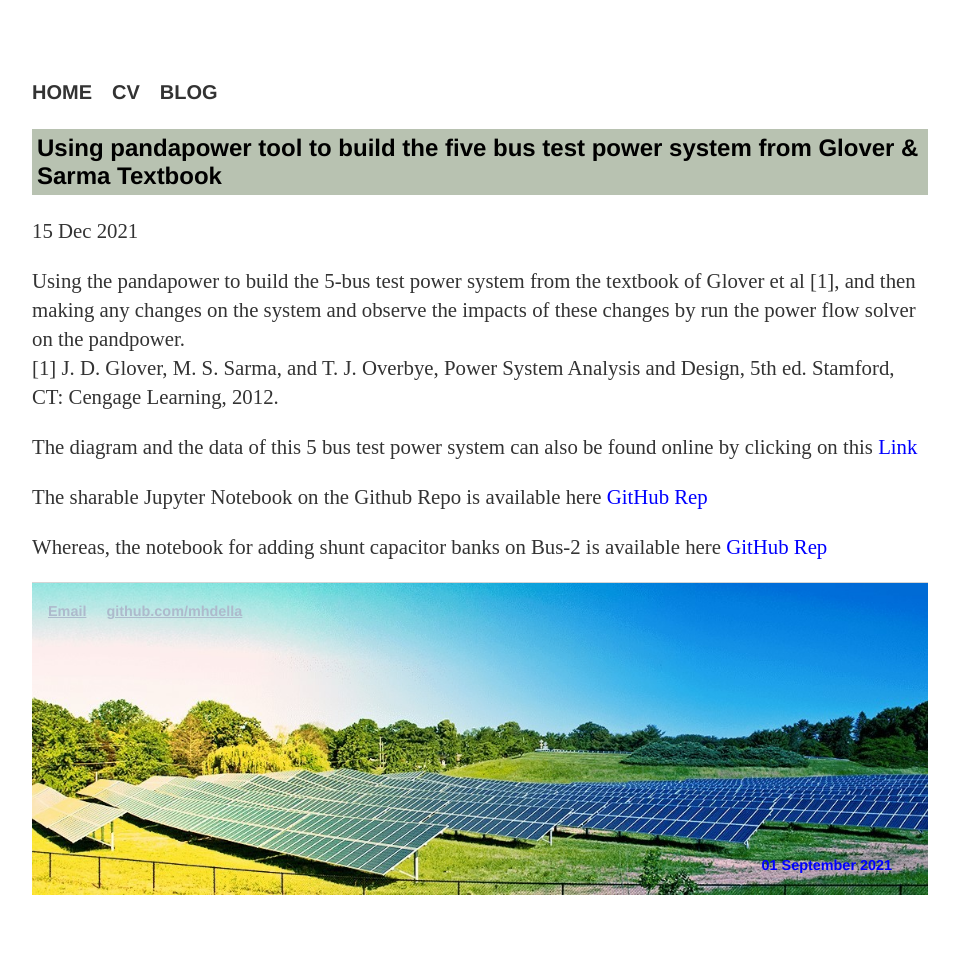
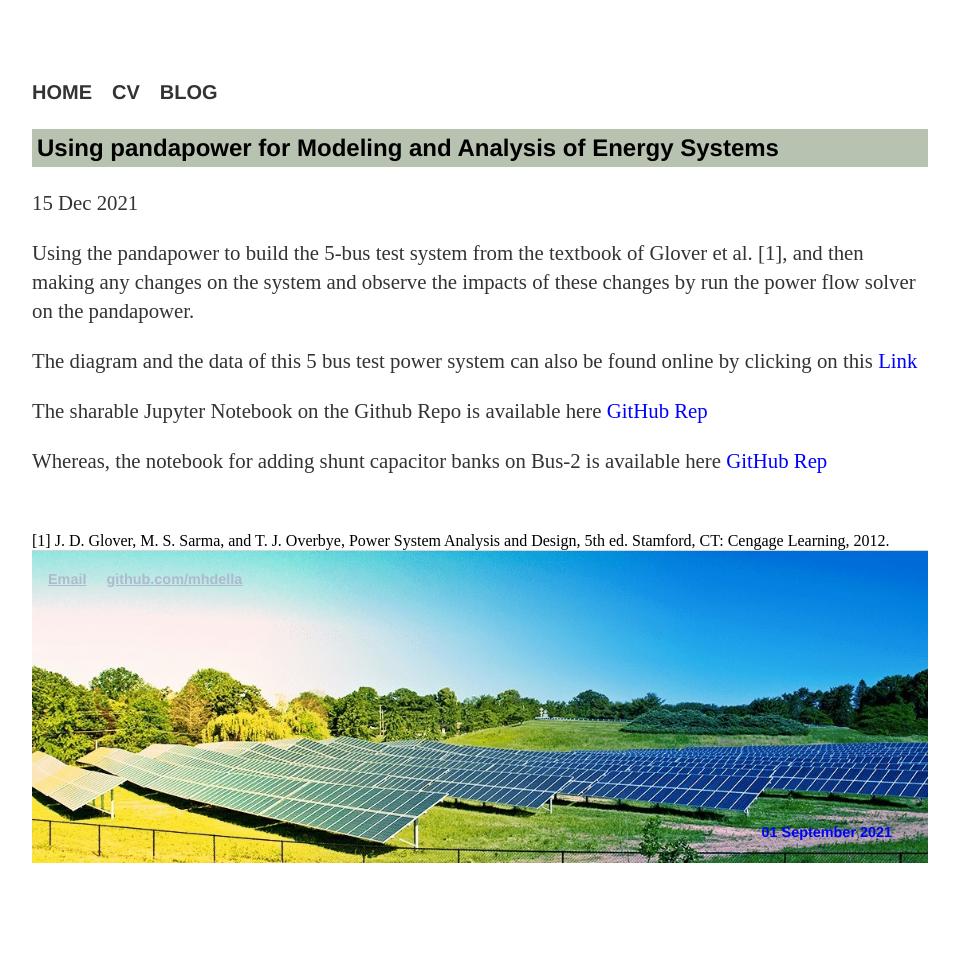
Before and after one commit to MohamedAbuella/MohamedAbuella.github.io, a Jekyll site: the page built from _posts/2021-12-15-five=bus-test-power-system-from-Glover-&-Sarma-Textbook.html, in a window 1280 px wide. Shown: the whole page, without its empty margins (160-1119 px from the left). Built offline with Jekyll 4.4.1, drawn with Linux system fonts in a browser that asks for light colours; nearby versions of some CDN libraries; a script that is not in the unit is left out; comment, search, counter and statistics services are not loaded; after the commit the page ends 927 px from its top, so only the background shows below that.

Commit message:
Update 2021-12-15-five=bus-test-power-system-from-Glover-&-Sarma-Textbook.html

```diff
--- a/_posts/2021-12-15-five=bus-test-power-system-from-Glover-&-Sarma-Textbook.html
+++ b/_posts/2021-12-15-five=bus-test-power-system-from-Glover-&-Sarma-Textbook.html
@@ -1,14 +1,15 @@
 ---
-title:      "Using pandapower tool to build the five bus test power system from Glover & Sarma Textbook"
+title:      "Using pandapower for Modeling and Analysis of Energy Systems"
 created_at: 2021-12-15 12:00:00 EST
 author:     Mohamed Abuella
 layout:     post
 tags:       [Blog]
 ---
-<p> Using the pandapower to build the 5-bus test power system from the textbook of Glover et al [1], and then making any changes on the system and observe the impacts of these changes by run the power flow solver on the pandpower.
-<br> [1] J. D. Glover, M. S. Sarma, and T. J. Overbye, Power System Analysis and Design, 5th ed. Stamford, CT: Cengage Learning, 2012.
+<p> Using the pandapower to build the 5-bus test system from the textbook of Glover et al. [1], and then making any changes on the system and observe the impacts of these changes by run the power flow solver on the pandapower.
 <p>The diagram and the data of this 5 bus test power system can also be found online by clicking on this <a href="https://al-roomi.org/component/content/article?id=76:5-bus-system-glover-s-book" target="_blank" style="color:blue"> Link </a> </p>
 <p>The sharable Jupyter Notebook on the Github Repo is available here <a href="https://github.com/mhdella/IEEE-test-bus-systems-by-Pandapower/blob/main/5bus_system_glover.ipynb" target="_blank" style="color:blue"> GitHub Rep </a> </p>
 <p>Whereas, the notebook for adding shunt capacitor banks on Bus-2 is available here <a href="https://github.com/mhdella/IEEE-test-bus-systems-by-Pandapower/blob/main/5bus_system_glover_Add_Shunt.ipynb" target="_blank" style="color:blue"> GitHub Rep </a> </p>
-
+<br>
+<br> [1] J. D. Glover, M. S. Sarma, and T. J. Overbye, Power System Analysis and Design, 5th ed. Stamford, CT: Cengage Learning, 2012.
+<br>
 <!-- <img src="/icons/Glover5BusSystem.jpg" width="300" height="450"  ALIGN=”right” /> -->
```
